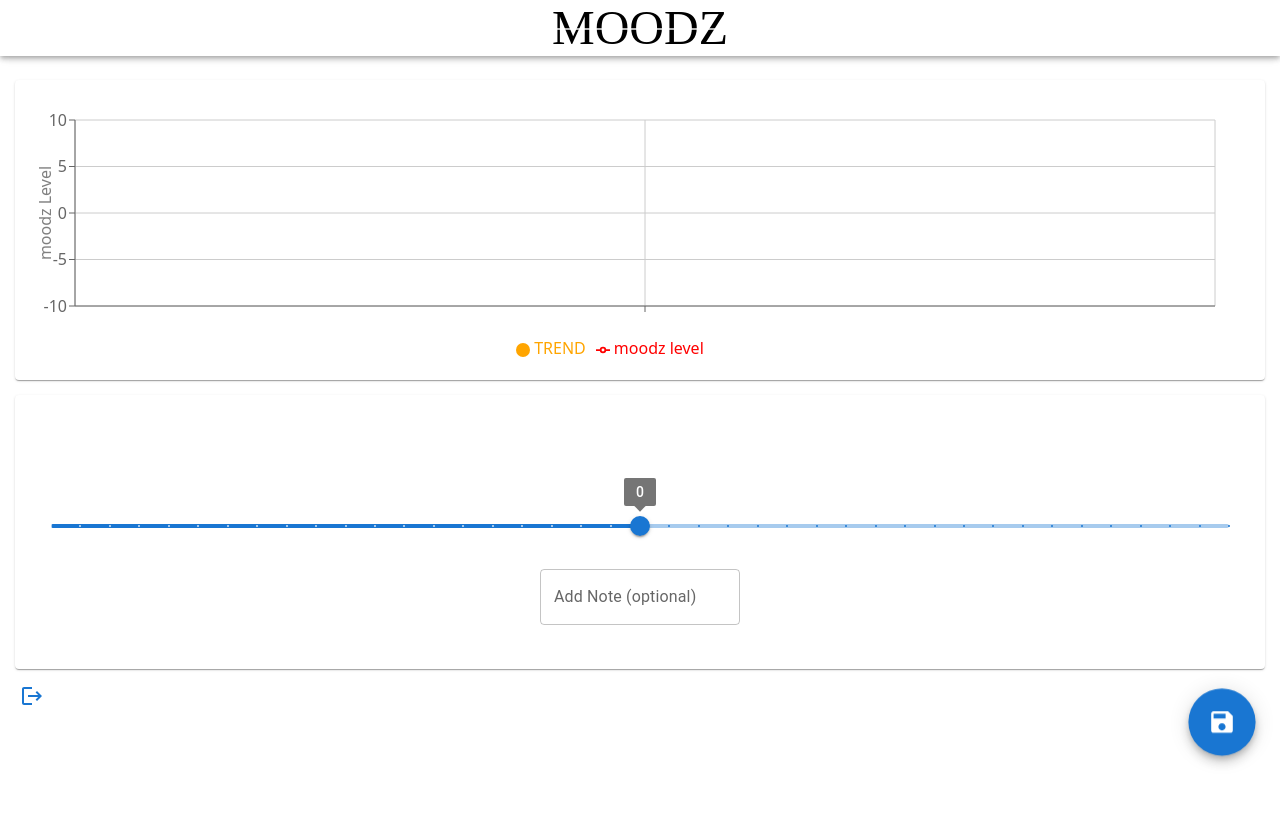
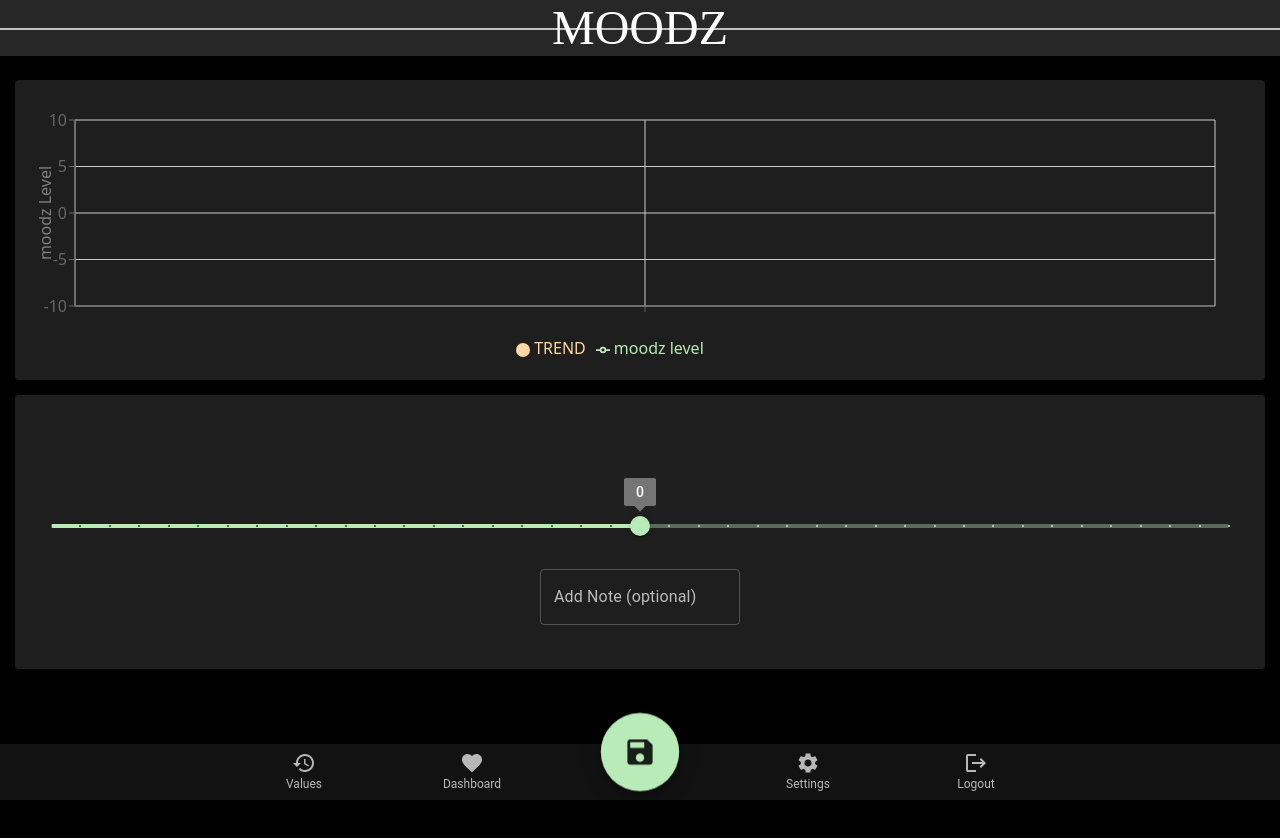
Before and after one commit to ignazka/moodz, a React (Create React App) app: page / in a window 1280 px wide. Shown: the top 838 px of the page. Before the commit the page ends 800 px from the top, so only its background shows below. Built offline with nearby package versions, Linux system fonts and the light colour scheme; no server answers; the database is empty; sample sign-in values are in the browser's storage.

Commit message:
added styling

```diff
--- a/src/index.css
+++ b/src/index.css
@@ -2,11 +2,11 @@
 @tailwind components;
 @tailwind utilities;
 
-/* @layer base {
+@layer base {
   body {
-    @apply h-screen bg-gray-800;
+    @apply h-screen bg-black;
   }
-} */
+}
 
 h3.apptitle {
   font-family: Rubik, Raleway;
--- a/src/pages/Main.tsx
+++ b/src/pages/Main.tsx
@@ -2,13 +2,18 @@ import React, { useEffect, useState } from 'react';
 import useAuth from '../context/authContext';
 import { collection, addDoc, Timestamp, getDocs } from 'firebase/firestore';
 import { db } from '../lib/firebase';
-import { AppBar, Button, TextField, Typography } from '@mui/material';
+import { AppBar, BottomNavigation, BottomNavigationAction, Button, TextField, Typography } from '@mui/material';
+import { ThemeProvider, createTheme } from '@mui/material/styles';
 import styled from 'styled-components';
 import LogoutIcon from '@mui/icons-material/Logout';
 import Slider from '@mui/material/Slider';
 import Card from '@mui/material/Card';
 import Fab from '@mui/material/Fab';
 import SaveIcon from '@mui/icons-material/Save';
+import RestoreIcon from '@mui/icons-material/Restore';
+import FavoriteIcon from '@mui/icons-material/Favorite';
+import SettingsIcon from '@mui/icons-material/Settings';
+
 import {
   Line,
   XAxis,
@@ -20,6 +25,7 @@ import {
   Scatter, Legend
 } from 'recharts';
 
+
 function Main() {
   const { user, logout } = useAuth();
   // const { data, loading, error } = useFetch(() => {}, []);
@@ -28,11 +34,42 @@ function Main() {
   const [moodz, setMoodz] = useState<any | null>([{}]);
   const [sliderValue, setSliderValue] = useState(0);
 
-  // styled components
-  const StyledButton = styled(Button)`
-    padding: 0;
-    max-width: 24px;
-  `;
+
+
+
+  const theme = createTheme({
+    palette: {
+      // type:dark,
+      mode: 'dark',
+      primary: {
+        // light: will be calculated from palette.primary.main,
+        main: '#b8ebb8',
+        // #b99747 dark: will be calculated from palette.primary.main,
+        // contrastText: will be calculated to contrast with palette.primary.main
+      },
+      background: {
+        default: '#b8ebb8',
+
+      },
+      secondary: {
+        main: '#ffd7a3',
+        // #0044ff dark: will be calculated from palette.secondary.main,
+        contrastText: '#2c2c2c',
+      },
+      // Used by `getContrastText()` to maximize the contrast between
+      // the background and the text.
+      contrastThreshold: 3,
+      // Used by the functions below to shift a color's luminance by approximately
+      // two indexes within its tonal palette.
+      // E.g., shift from Red 500 to Red 300 or Red 700.
+      tonalOffset: 0.2,
+
+
+    },
+
+
+  });
+
 
 
 
@@ -127,19 +164,9 @@ function Main() {
 
 
   return (
+    <ThemeProvider theme={theme}
+    >
       <div className=''>
-      {/* <header className='flex justify-between p-2 items-center flex-row  border-b-2 border-black'>
-        <div>
-          <p>moodZ</p>
-        </div>
-        <div className='flex items-center p-0 m-0 md:space-x-4'>
-          <p className='pr-2 text-sm'>Hello, {user?.email}</p>
-          <StyledButton onClick={logout}>
-            <LogoutIcon />
-          </StyledButton>
-        </div>
-      </header> */}
-
         <AppBar className="appbar" color="inherit">
           <Typography className="apptitle" align="center" variant="h3">
             MOODZ
@@ -162,11 +189,11 @@ function Main() {
               />
               <Tooltip content={<CustomTooltip />} />
 
-              <Scatter name="TREND" dataKey="moodLevel" fill="orange" line lineType="fitting" shape="circle" />
+              <Scatter name="TREND" dataKey="moodLevel" fill={theme.palette.secondary.main} line lineType="fitting" shape="circle" />
               <Line
                 type="monotone"
                 dataKey="moodLevel"
-                stroke="red"
+                stroke= {theme.palette.primary.main}
                 strokeWidth="1"
                 activeDot={{ r: 5 }}
                 name="moodz level"
@@ -216,32 +243,69 @@ function Main() {
               onChange={handleChange}
             />
 
-              <Fab
-              style={{ position: 'fixed',
-              bottom: 50,
-              right: 30,
+            {/* <Fab
+              style={{
+                  position: 'fixed',
+                  bottom: 30,
                   zIndex: 999,
-              transform: 'scale(1.2)' }}
+                  transform: 'scale(1.2)',
+                  marginLeft: 'auto',
+                  marginRight: 'auto',
+              }}
               color="primary"
               aria-label="save"
               onClick={handleSubmit}
               type="submit"
             >
               <SaveIcon />
-              </Fab>
+            </Fab> */}
 
           </form>
         </Card>
 
 
-        <div className='flex items-left p-0 m-0 md:space-x-4'>
-          {/* <p className='pr-2 text-sm'>Hello, {user?.email}</p> */}
+
+
+        <BottomNavigation
+          showLabels
+          style={{
+            position: "fixed",
+            bottom: 0,
+            width: "100%",
+            zIndex: '1'
+          }}
+        >
+          <BottomNavigationAction sx={{minWidth:'auto'}} label="Values" icon={<RestoreIcon />} />
+          <BottomNavigationAction sx={{minWidth:'auto'}} label="Dashboard" icon={<FavoriteIcon />} />
+          <BottomNavigationAction sx={{minWidth:'auto'}} label="" icon={
+
+            <Fab
+
+              style={{
+
+                bottom: 20,
+                transform: 'scale(1.4)',
+                position:'absolute',
+              }}
+              color="primary"
+              aria-label="save"
+              onClick={handleSubmit}
+              type="submit"
+            >
+              <SaveIcon />
+            </Fab>} />
+          <BottomNavigationAction sx={{minWidth:'auto'}} label="Settings" icon={<SettingsIcon />} />
+          <BottomNavigationAction sx={{minWidth:'auto'}} label="Logout" icon={<LogoutIcon />} onClick={logout} />
+        </BottomNavigation>
+
+        {/* <div className='flex items-left p-0 m-0 md:space-x-4'>
+          {<p className='pr-2 text-sm'>Hello, {user?.email}</p> }
           <StyledButton onClick={logout}>
             <LogoutIcon />
           </StyledButton>
+        </div> */}
       </div>
-
-    </div>
+    </ThemeProvider>
   );
 }
 
```
Lines whose indentation alone changed are shown as unchanged.
